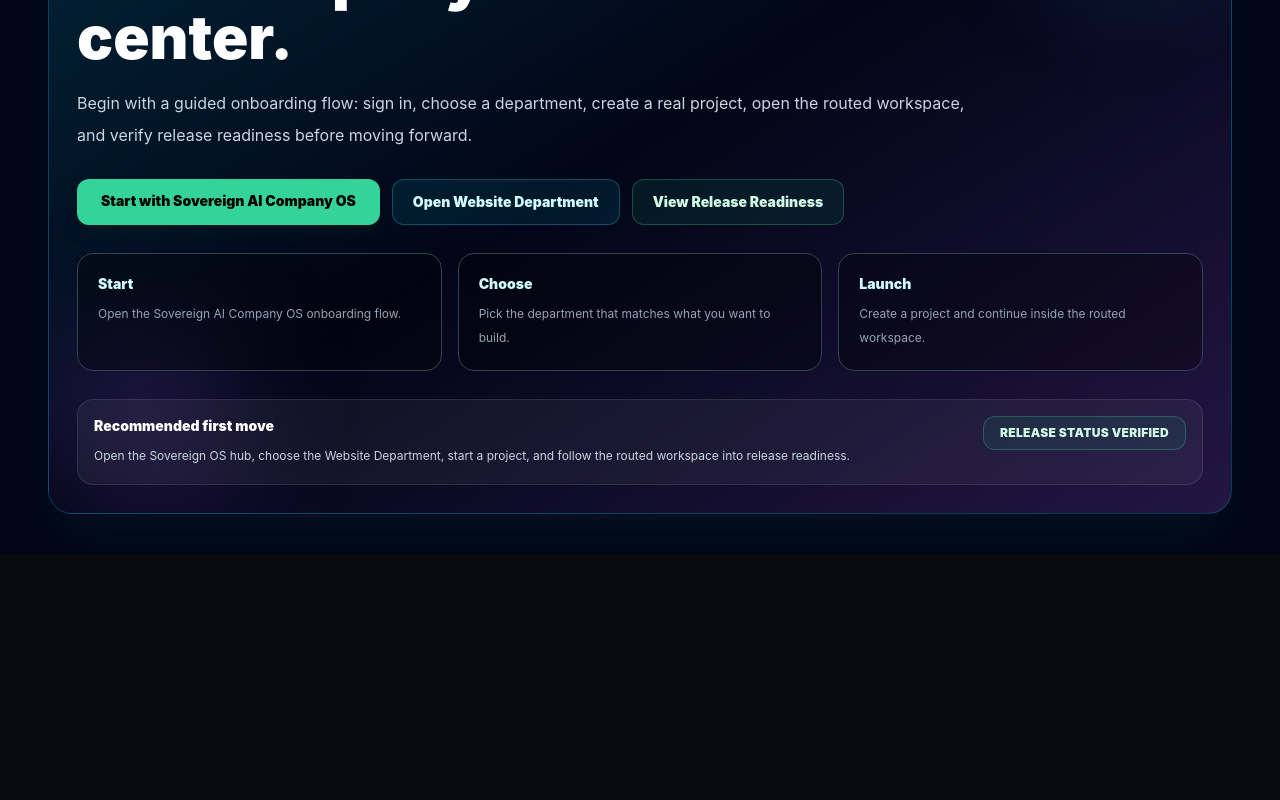
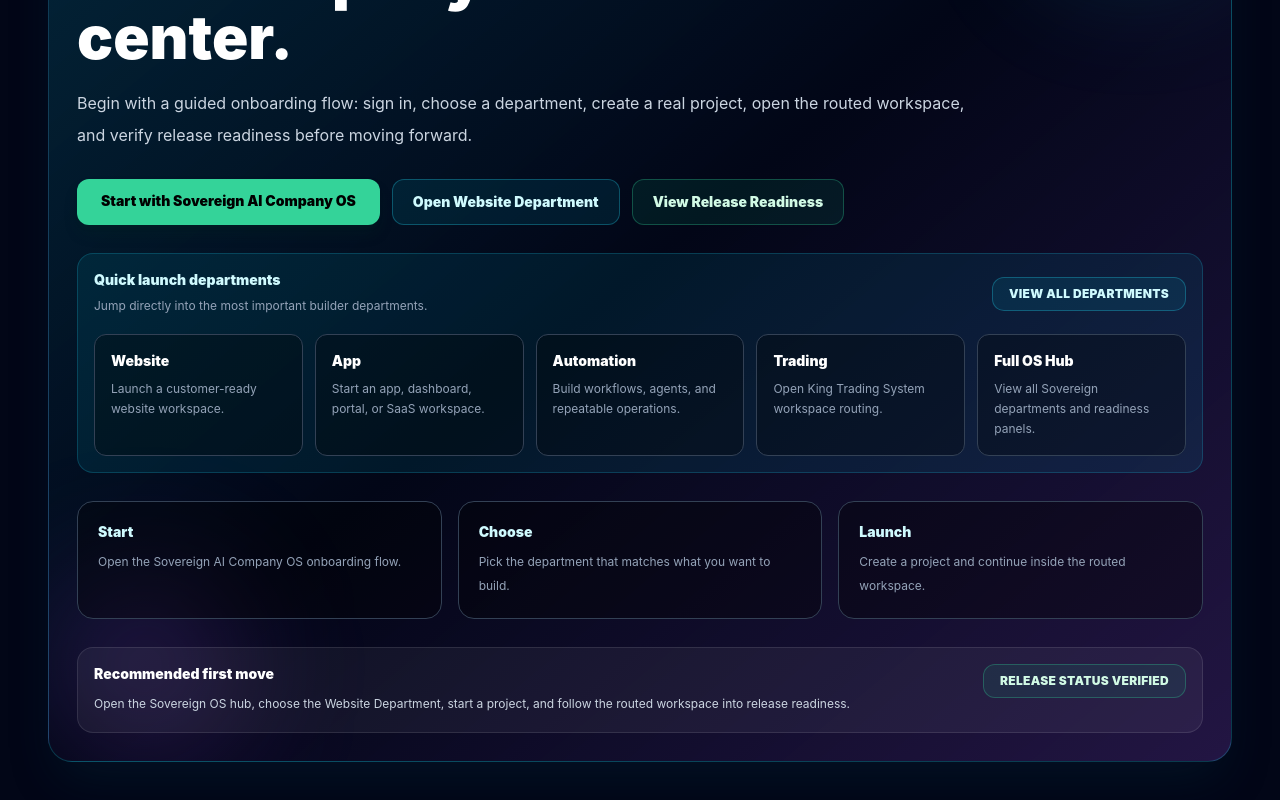
Before and after one commit to pbtransportcom-droid/omegacrownai-dashboard, a Next.js app in the folder omegacrownai-dashboard/: page / in a window 1280 px wide. Shown: the part 2486-3286 px from the top of the page. Before the commit the page ends 3040 px from the top, so only its background shows below. Built offline with nearby package versions, Linux system fonts and the light colour scheme.

Commit message:
Add homepage Sovereign department quick launch

```diff
--- a/omegacrownai-dashboard/app/page.tsx
+++ b/omegacrownai-dashboard/app/page.tsx
@@ -20,6 +20,35 @@ const phases = [
   "Reliability Layer",
   "Editor's Room",
   "Full Observability Dashboard",
+];
+
+
+const sovereignQuickLaunch = [
+  {
+    label: "Website",
+    href: "/sovereign/website",
+    detail: "Launch a customer-ready website workspace.",
+  },
+  {
+    label: "App",
+    href: "/sovereign/app",
+    detail: "Start an app, dashboard, portal, or SaaS workspace.",
+  },
+  {
+    label: "Automation",
+    href: "/sovereign/automation",
+    detail: "Build workflows, agents, and repeatable operations.",
+  },
+  {
+    label: "Trading",
+    href: "/sovereign/trading",
+    detail: "Open King Trading System workspace routing.",
+  },
+  {
+    label: "Full OS Hub",
+    href: "/build",
+    detail: "View all Sovereign departments and readiness panels.",
+  },
 ];
 
 const sovereignStartSteps = [
@@ -284,6 +313,40 @@ export default function HomePage() {
             </a>
           </div>
 
+          <div className="relative mt-7 rounded-2xl border border-cyan-400/20 bg-cyan-500/10 p-4">
+            <div className="flex flex-wrap items-center justify-between gap-3">
+              <div>
+                <p className="text-sm font-black text-cyan-100">
+                  Quick launch departments
+                </p>
+                <p className="mt-1 text-xs leading-6 text-slate-400">
+                  Jump directly into the most important builder departments.
+                </p>
+              </div>
+              <a
+                href="/build"
+                className="rounded-xl border border-cyan-400/30 bg-cyan-500/10 px-4 py-2 text-xs font-black uppercase tracking-wide text-cyan-100 hover:bg-cyan-500/20"
+              >
+                View all departments
+              </a>
+            </div>
+
+            <div className="mt-4 grid gap-3 md:grid-cols-5">
+              {sovereignQuickLaunch.map((item) => (
+                <a
+                  key={item.label}
+                  href={item.href}
+                  className="rounded-xl border border-slate-700 bg-black/30 p-4 transition hover:border-cyan-300/60 hover:bg-cyan-500/10"
+                >
+                  <p className="text-sm font-black text-white">{item.label}</p>
+                  <p className="mt-2 text-xs leading-5 text-slate-400">
+                    {item.detail}
+                  </p>
+                </a>
+              ))}
+            </div>
+          </div>
+
           <div className="relative mt-7 grid gap-4 md:grid-cols-3">
             {sovereignStartSteps.map((item) => (
               <a
```
